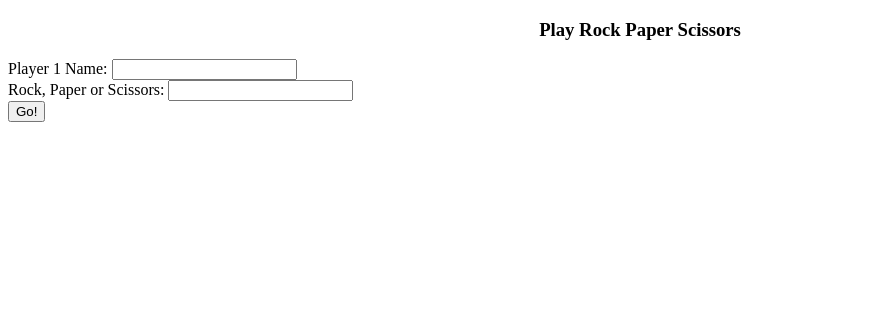
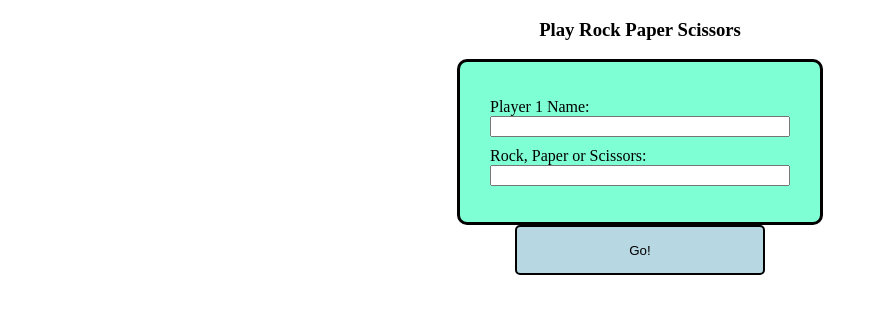
Before and after one commit to dephrase/rock_paper_scissors_homework, a Flask app: page /play-against-computer in a window 1280 px wide. Shown: the top 314 px of the page, without its empty margins (0-878 px from the left). Run offline with Flask 2, Linux system fonts and the light colour scheme.

Commit message:
Added CSS to both game pages

```diff
--- a/static/play.css
+++ b/static/play.css
@@ -11,8 +11,21 @@ h3 {
 }
 
 .playerinfo {
-    width: 250px;
-    height: 50px;
+    width: 300px;
+    height: 100px;
+    background-color: aquamarine;
+    display: flex;
+    flex-direction: column;
+    padding: 30px;
+    justify-content: center;
+    border: black;
+    border-style: solid;
+    border-radius: 10px;
+}
+
+.playerinfocomputer {
+    width: 300px;
+    height: 100px;
     background-color: aquamarine;
     display: flex;
     flex-direction: column;
@@ -26,3 +39,24 @@ h3 {
 .choicespacing {
     padding-top: 10px;
 }
+
+.gobutton {
+    display: flex;
+    justify-content: center;
+
+}
+
+.gobuttonstyle {
+    width: 250px;
+    height: 50px;
+    background-color: rgb(183, 215, 226);
+    border-style: solid;
+    border-color: black;
+    border-radius: 5px;
+}
+
+.container {
+    display: flex;
+    justify-content: center;
+
+}
--- a/templates/play-against-computer.html
+++ b/templates/play-against-computer.html
@@ -11,13 +11,17 @@
     <div class="user-input-section">
         <h3>Play Rock Paper Scissors</h3>
         <form action="/winner-computer" method="post">
+        <div class="container">
+        <div class="playerinfocomputer">
         <label for="player1name">Player 1 Name: </label>
         <input type="text" name="player1name" id="player1name">
-        <br>
-        <label for="player1choice">Rock, Paper or Scissors: </label>
+        <label for="player1choice" class="choicespacing">Rock, Paper or Scissors: </label>
         <input type="text" name="player1choice" id="player1choice">
-        <br>
-        <input type="submit" value="Go!">
+        </div>
+        </div>
+        <div class="gobutton">
+        <input type="submit" value="Go!" class="gobuttonstyle">
+        </div>
         </form>
     </div>
 </body>
--- a/templates/play-against-player.html
+++ b/templates/play-against-player.html
@@ -26,7 +26,9 @@
         </div>
         </div>
         <br>
-        <input type="submit" value="Go!">
+        <div class="gobutton">
+        <input type="submit" value="Go!" class="gobuttonstyle">
+        </div>
         </form>
     </div>
 </body>
```
